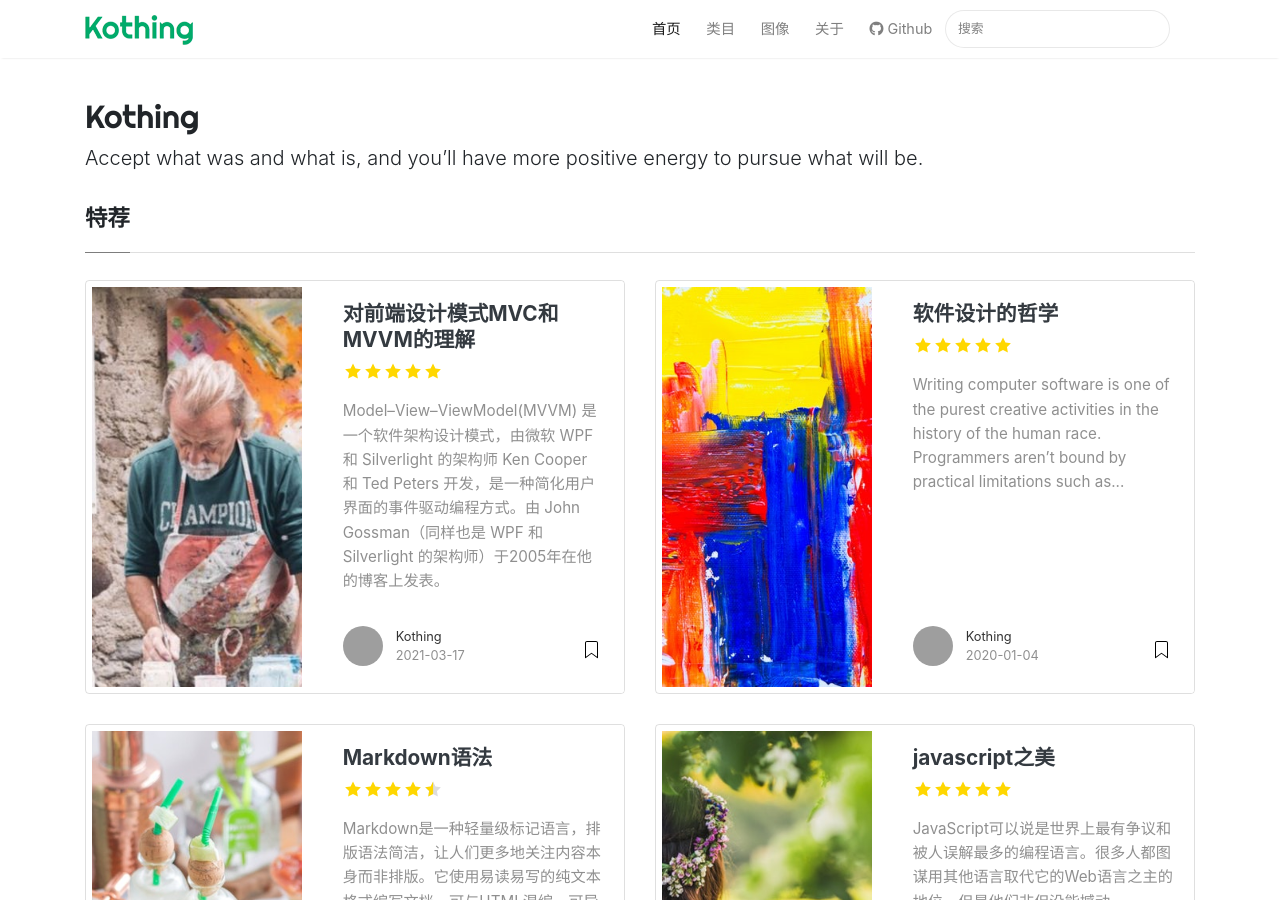
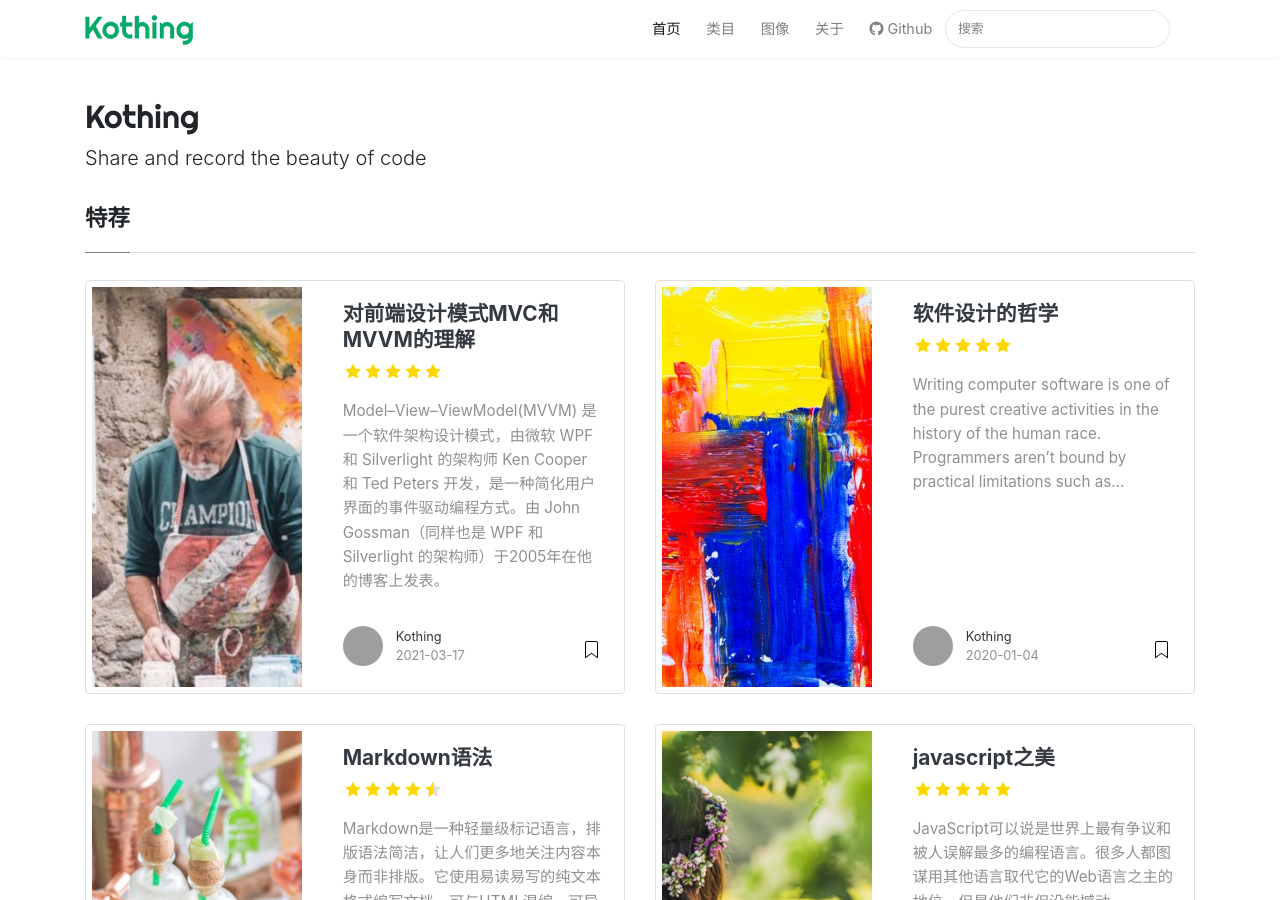
Before and after one commit to kothing/kothing.github.io, a Jekyll site: the page built from index.html, in a window 1280 px wide and 900 px high. Built offline with Jekyll 4.4.1, drawn with Linux system fonts in a browser that asks for light colours; nearby versions of some CDN libraries; the list of posts is cut into pages by our own code; grey boxes are pictures that could not be loaded.

Commit message:
Update _config.yml

```diff
--- a/_config.yml
+++ b/_config.yml
@@ -1,7 +1,7 @@
 # Site
 name: "Kothing"
-title: "Kothing, 记录、分享程序之美"
-description: "Accept what was and what is, and you’ll have more positive energy to pursue what will be."
+title: "Kothing, 分享、记录代码之美，Share and record the beauty of code"
+description: "Share and record the beauty of code"
 logo: 'assets/images/logo.png'
 favicon: 'assets/images/logo.png'
 baseurl: ''
```
